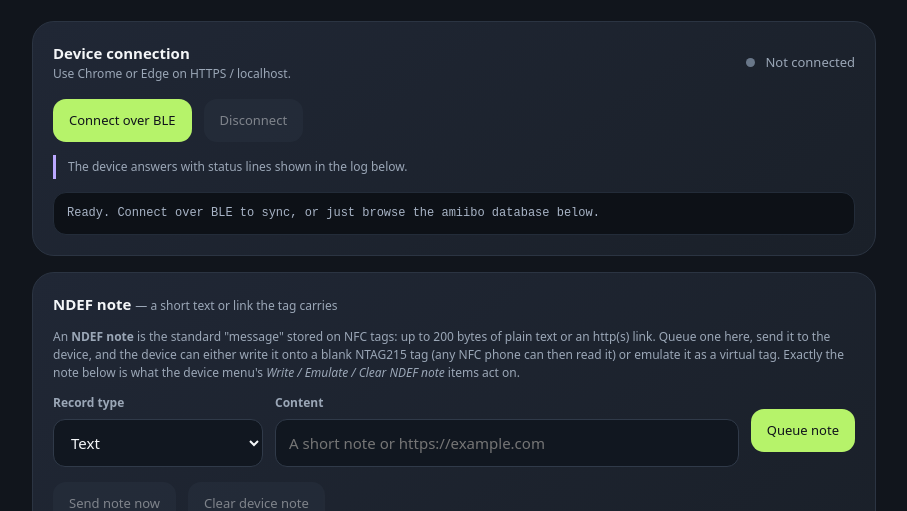
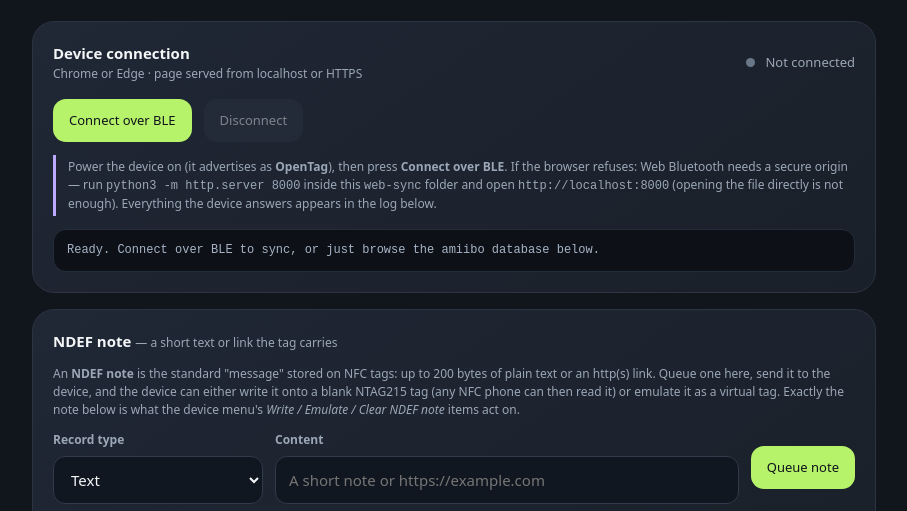
Before and after one commit to mob5824m-wq/OpenTag, a plain HTML site: page device/web-sync/index.html in a window 1280 px wide. Shown: the part 289-800 px from the top of the page, without its empty margins (186-1093 px from the left). Drawn offline with Linux system fonts and the light colour scheme.

Commit message:
Docs: step-by-step setup paths (preview/bench/full build); serve hint on sync page
- README: new 'Set up your OpenTag' section with three on-ramps:
  A) web preview with no hardware, B) bench build (parts list, PlatformIO
  flash commands, wiring table with DevKit pin numbers/GPIOs, BLE pairing
  steps incl. the localhost serve command), C) full handheld (gerbers zip,
  STLs, WIRING/BOM pointers). Build commands moved out of the old
  'Build and flash' section, which is now 'Tests and gates'.
- web-sync connect card: state the browser + secure-origin requirement up
  front with the exact 'python3 -m http.server 8000' command, instead of
  only surfacing it as an error after a failed connect.

Co-authored-by: arena-agent <297053741+arena-agent@users.noreply.github.com>

```diff
--- a/device/web-sync/index.html
+++ b/device/web-sync/index.html
@@ -22,9 +22,9 @@
   <h1>Your tags,<br>ready to tap.</h1>
   <p class="lede">Send plain text or a web URL to your OpenTag device over Bluetooth LE, upload a .zip of your own NTAG215 amiibo backups to the on-device library, emulate any of them from the OLED menu — and browse the full amiibo database with box art below, no connection needed.</p>
   <section class="card">
-    <div class="row" style="justify-content:space-between"><div><strong>Device connection</strong><div class="sub">Use Chrome or Edge on HTTPS / localhost.</div></div><div class="status"><span class="dot" id="dot"></span><span id="state">Not connected</span></div></div>
+    <div class="row" style="justify-content:space-between"><div><strong>Device connection</strong><div class="sub">Chrome or Edge · page served from localhost or HTTPS</div></div><div class="status"><span class="dot" id="dot"></span><span id="state">Not connected</span></div></div>
     <div class="row" style="margin-top:16px"><button id="connect">Connect over BLE</button><button id="disconnect" class="secondary" disabled>Disconnect</button></div>
-    <div class="notice">The device answers with status lines shown in the log below.</div>
+    <div class="notice">Power the device on (it advertises as <b>OpenTag</b>), then press <b>Connect over BLE</b>. If the browser refuses: Web Bluetooth needs a secure origin — run <code>python3 -m http.server 8000</code> inside this <code>web-sync</code> folder and open <code>http://localhost:8000</code> (opening the file directly is not enough). Everything the device answers appears in the log below.</div>
     <div id="log" aria-live="polite"></div>
   </section>
 
```
Also changed, not shown: 1 other file.
